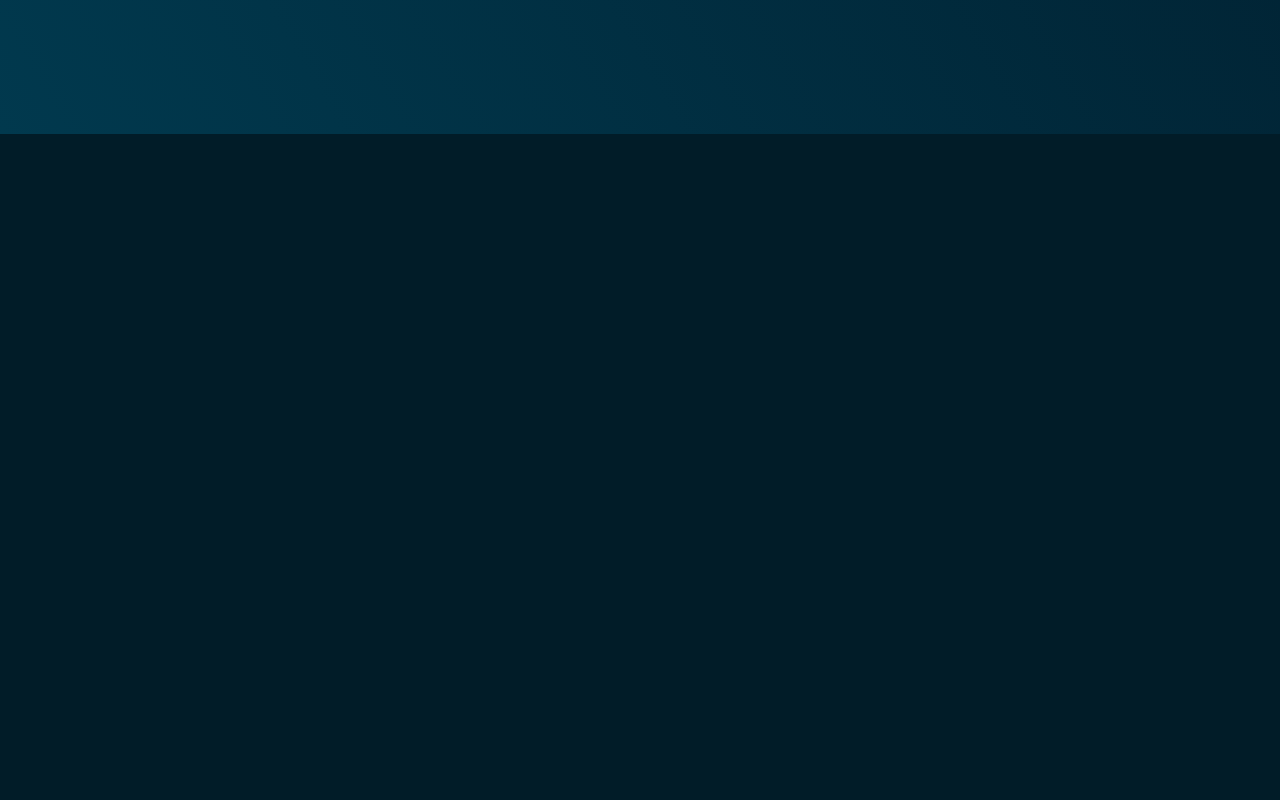
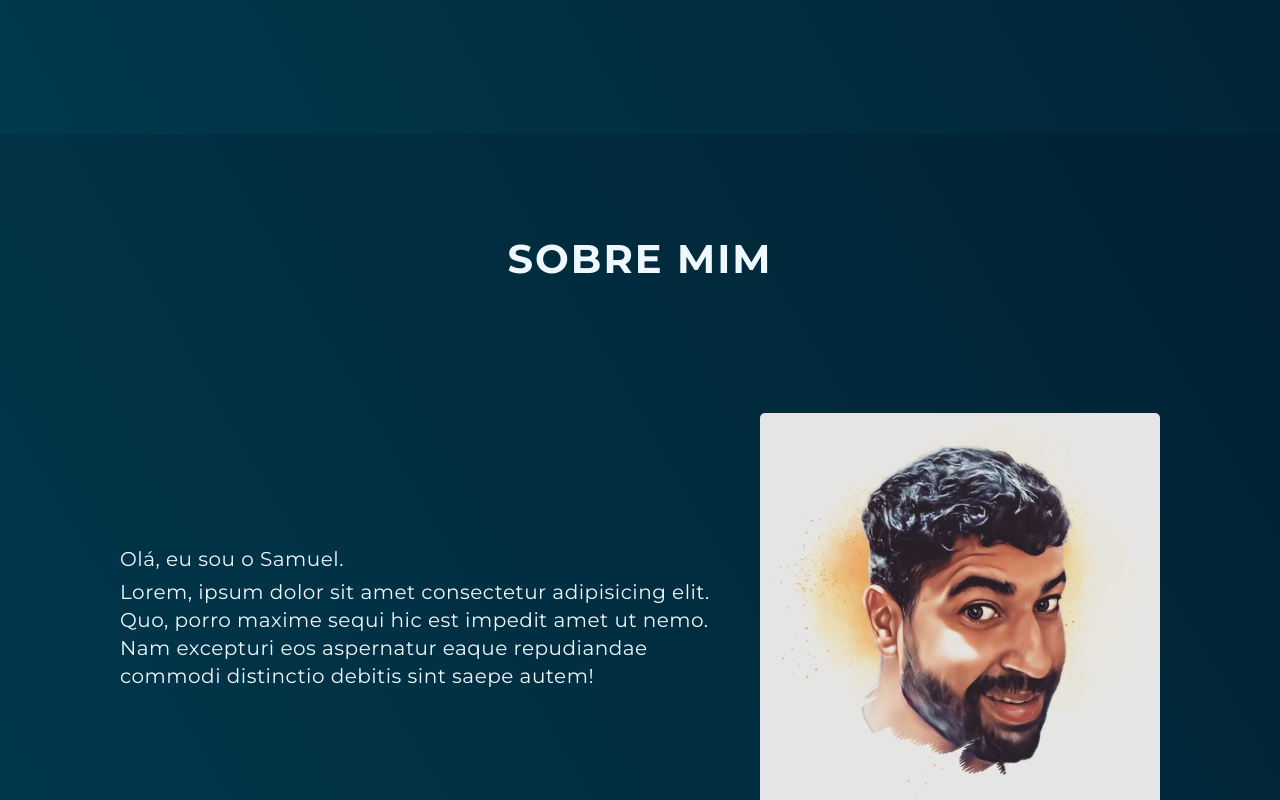
Before and after one commit to Felipeserpa/-Stechnology, a React (Vite) app: page / in a window 1280 px wide. Shown: the part 1180-1980 px from the top of the page. Built offline with nearby package versions, Linux system fonts and the light colour scheme.

Commit message:
create about section

```diff
--- a/src/App.tsx
+++ b/src/App.tsx
@@ -1,4 +1,5 @@
 import { ThemeProvider } from "styled-components"
+import { About } from "./assets/components/About";
 import { Footer } from "./assets/components/Footer";
 import { Header } from "./assets/components/Header"
 import { Presentation } from "./assets/components/Presentation";
@@ -16,6 +17,7 @@ function App() {
         <Header />
         <Presentation />
         <Skills />
+        <About />
         <div className="height"></div>
         <Footer />
       </ThemeProvider>
--- /dev/null
+++ b/src/assets/components/About/index.tsx
@@ -0,0 +1,23 @@
+
+import { Container } from "./styles";
+
+export function About() {
+  return (
+    <Container>
+      <section id="about" className="section-blue">
+        <div className="container" data-aos="fade-up">
+          <h1 className="section-title text-white">Sobre Mim</h1>
+          <div className="section-container">
+            <article>
+              <p>Olá, eu sou o Samuel.</p>
+              <p>Lorem, ipsum dolor sit amet consectetur adipisicing elit. Quo, porro maxime sequi hic est impedit amet ut nemo. Nam excepturi eos aspernatur eaque repudiandae commodi distinctio debitis sint saepe autem!</p>
+            </article>
+            <picture data-aos="fade-up">
+              <img src="/avatar.webp" alt="avatar.webp" />
+            </picture>
+          </div>
+        </div>
+      </section>
+    </Container>
+  );
+}
--- /dev/null
+++ b/src/assets/components/About/styles.ts
@@ -0,0 +1,47 @@
+import styled from "styled-components";
+
+export const Container = styled.div`
+  #about .section-container {
+    display: flex;
+    align-items: center;
+    margin-bottom: 10rem;
+    padding: 3rem;
+  }
+
+  #about article {
+    padding-right: 3rem;
+  }
+
+  #about article p {
+    font-size: 2rem;
+    color: ${(props) => props.theme.aliceBlue};
+    line-height: 2.8rem;
+  }
+
+  #about picture img {
+    width: 400px;
+    border-radius: 0.5rem;
+  }
+
+  @media (max-width: 978px) {
+    #about article p {
+      text-align: left;
+    }
+  }
+
+  @media (max-width: 930px) {
+    #about .section-container {
+      flex-direction: column;
+      padding: 0 3rem;
+      gap: 4rem;
+    }
+
+    #about article {
+      padding: 0;
+    }
+
+    #about picture img {
+      width: 34rem;
+    }
+  }
+`;
```
